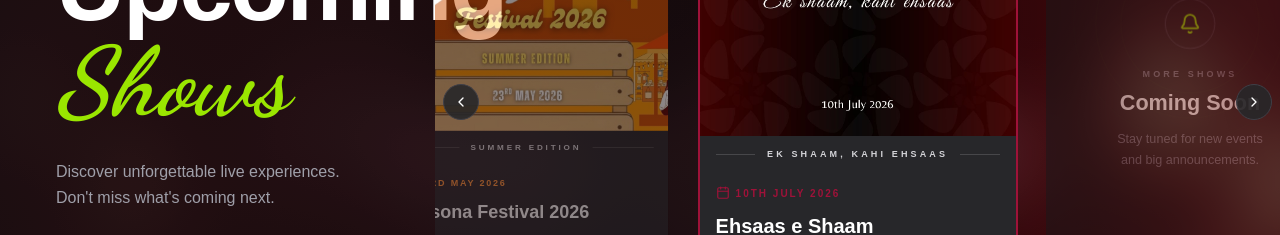
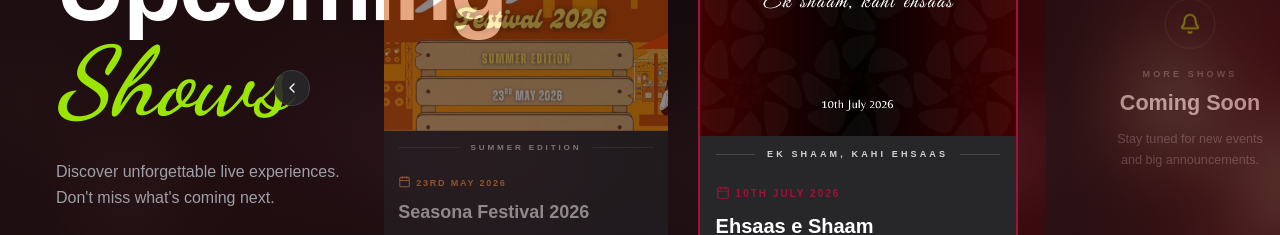
Before and after one commit to amitjalui40/explive-frontend, a Next.js app: page / in a window 1280 px wide. Shown: the part 990-1225 px from the top of the page. Built offline with nearby package versions, Linux system fonts and the light colour scheme.

Commit message:
fix upcoming show card arrows v2

```diff
--- a/src/components/UpcomingShowsVerticalCard.tsx
+++ b/src/components/UpcomingShowsVerticalCard.tsx
@@ -249,11 +249,14 @@ export const UpcomingShowsVerticalCard = () => {
                     onMouseLeave={() => setIsHovered(false)}
                 >
 
+                    {/* Desktop Carousel Wrapper */}
+                    <div className="relative w-full lg:flex lg:items-center lg:justify-center lg:gap-14">
+
                     {/* Left arrow */}
                     <button
                         onClick={handlePrev}
                         aria-label="Previous"
-                        className="absolute left-2 top-1/2 -translate-y-1/2 z-10 w-9 h-9 rounded-full
+                        className="absolute left-2 top-1/2 -translate-y-1/2 z-10 lg:static lg:translate-y-0 lg:shrink-0 w-9 h-9 rounded-full
                             bg-zinc-800/90 border border-zinc-700
                             text-white
                             flex items-center justify-center
@@ -262,24 +265,11 @@ export const UpcomingShowsVerticalCard = () => {
                         <ChevronLeft className="w-4 h-4" />
                     </button>
 
-                    {/* Right arrow */}
-                    <button
-                        onClick={handleNext}
-                        aria-label="Next"
-                        className="absolute right-2 top-1/2 -translate-y-1/2 z-10 w-9 h-9 rounded-full
-                            bg-zinc-800/90 border border-zinc-700
-                            text-white
-                            flex items-center justify-center
-                            hover:border-lime-400 hover:text-lime-400 transition-all duration-200"
-                    >
-                        <ChevronRight className="w-4 h-4" />
-                    </button>
-
                     {/* Cards track */}
                     <div
                         ref={carouselRef}
                         onScroll={handleScroll}
-                        className="flex gap-4 lg:gap-3 overflow-x-auto pl-12 pr-12 lg:px-6 lg:justify-center pb-2 snap-x snap-mandatory scroll-smooth"
+                        className="flex gap-4 lg:gap-3 overflow-x-auto pl-12 pr-12 lg:px-0 lg:flex-none lg:justify-center pb-2 snap-x snap-mandatory scroll-smooth [&::-webkit-scrollbar]:hidden [-ms-overflow-style:none] [scrollbar-width:none]"
                     >
                         {/* Real event cards */}
                         {items.map((item, i) => {
@@ -396,6 +386,21 @@ export const UpcomingShowsVerticalCard = () => {
                         </div>
 
                     </div>
+
+                    {/* Right arrow */}
+                    <button
+                        onClick={handleNext}
+                        aria-label="Next"
+                        className="absolute right-2 top-1/2 -translate-y-1/2 z-10 lg:static lg:translate-y-0 lg:shrink-0 w-9 h-9 rounded-full
+                            bg-zinc-800/90 border border-zinc-700
+                            text-white
+                            flex items-center justify-center
+                            hover:border-lime-400 hover:text-lime-400 transition-all duration-200"
+                    >
+                        <ChevronRight className="w-4 h-4" />
+                    </button>
+
+                    </div>{/* end desktop wrapper */}
 
                     {/* Pagination dots */}
                     <div className="flex items-center justify-center gap-2 mt-5">
```
